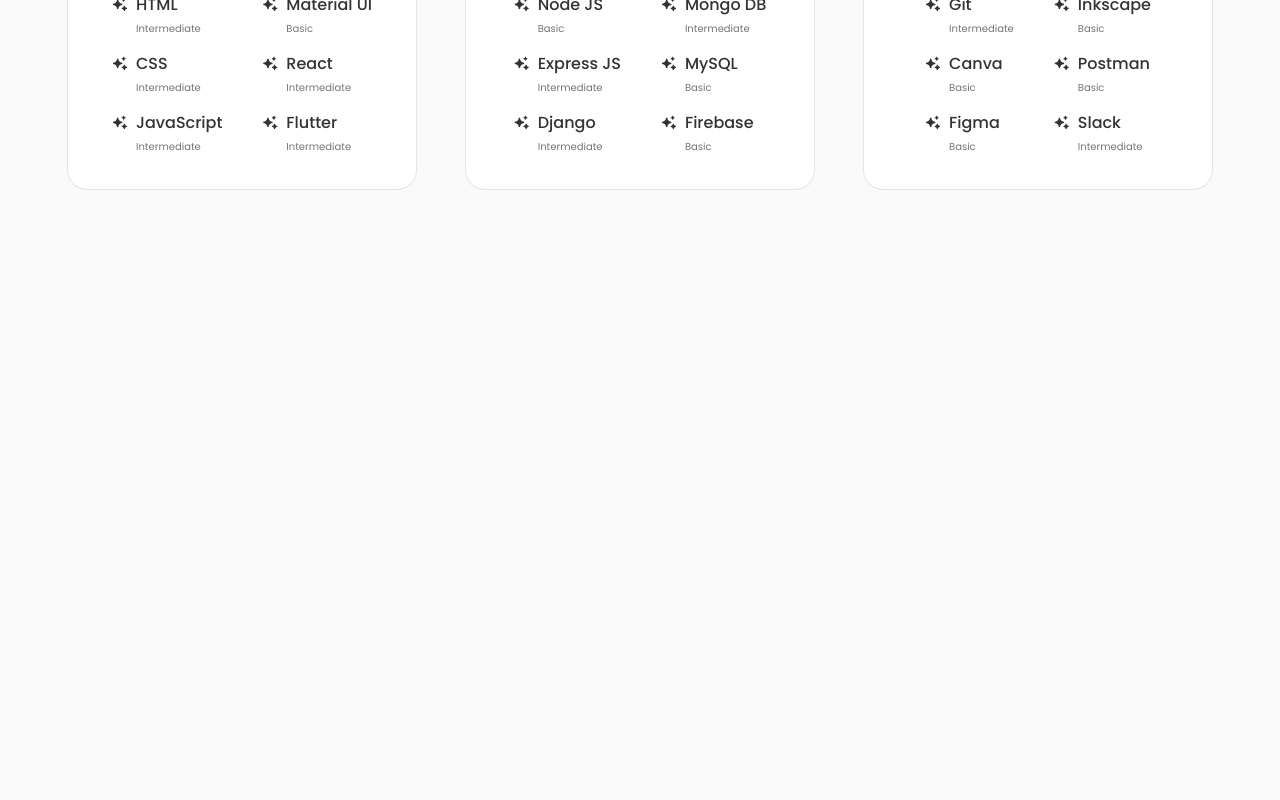
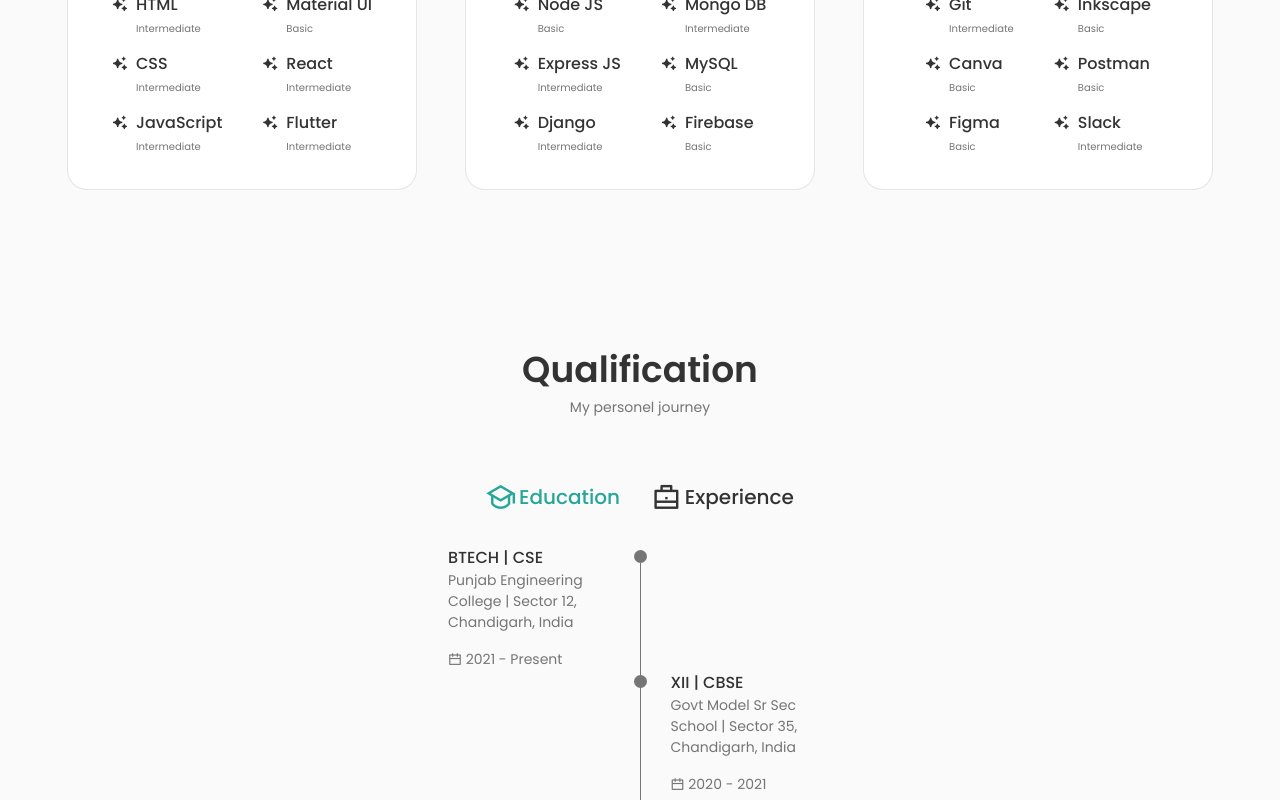
Before and after one commit to anshRS/portfolio, a React (Create React App) app in the folder web/: page / in a window 1280 px wide. Shown: the part 2000-2800 px from the top of the page. Before the commit the page ends 2222 px from the top, so only its background shows below. Built offline with nearby package versions, Linux system fonts and the light colour scheme.

Commit message:
Developed responsive Qualification section

```diff
--- a/web/src/App.css
+++ b/web/src/App.css
@@ -191,9 +191,9 @@
 
 /* For medium devices */
 @media screen and (max-width: 768px) {
-    body {
+    /* body {
         margin: 0 0 var(--header-height) 0;
-    }
+    } */
 
     .section {
         padding: 2rem 0 4rem;
--- a/web/src/App.js
+++ b/web/src/App.js
@@ -4,6 +4,7 @@
 import Home from './components/home/Home';
 import About from './components/about/About';
 import Skills from './components/skills/Skills';
+import Qualification from './components/qualification/Qualification';
 
 function App() {
   return (
@@ -15,6 +16,7 @@
         <Home />
         <About />
         <Skills />
+        <Qualification />
       </main>
 
     </>
--- /dev/null
+++ b/web/src/components/qualification/Qualification.jsx
@@ -0,0 +1,155 @@
+import React, { useState } from 'react'
+import './qualification.css'
+
+const Qualification = () => {
+    const [toggleState, setToggleState] = useState(1);
+
+    const toggleTab = (index) => {
+        setToggleState(index);
+    }
+
+    return (
+        <section className="qualification section" id='portfolio'>
+            <h2 className="section__title">Qualification</h2>
+            <span className="section__subtitle">My personel journey</span>
+
+            <div className="qualification__container container">
+                <div className="qualification__tabs">
+                    <div className={
+                        toggleState === 1
+                            ? "qualification__button qualification__active button__flex"
+                            : "qualification__button button__flex"
+                    }
+                    onClick={() => toggleTab(1)}
+                    >
+                        <i class="ri-graduation-cap-line qualification__icon"></i> Education
+                    </div>
+
+                    <div className={
+                        toggleState === 2
+                            ? "qualification__button qualification__active button__flex"
+                            : "qualification__button button__flex"
+                    }
+                    onClick={() => toggleTab(2)}>
+                        <i class="ri-briefcase-line qualification__icon"></i> Experience
+                    </div>
+                </div>
+
+                <div className="qualification__sections">
+                    <div className={
+                        toggleState === 1
+                            ? "qualification__content qualification__content-active"
+                            : "qualification__content"
+                    }>
+                        <div className="qualification__data">
+                            <div>
+                                <h3 className="qualification__title">BTECH | CSE</h3>
+                                <span className="qualification__subtitle">
+                                    Punjab Engineering College | Sector 12, Chandigarh, India
+                                </span>
+                                <div className="qualification__calendar">
+                                    <i class="ri-calendar-line"></i> 2021 - Present
+                                </div>
+                            </div>
+
+                            <div>
+                                <span className="qualification__rounder"></span>
+                                <span className="qualification__line">
+
+                                </span>
+                            </div>
+                        </div>
+
+                        <div className="qualification__data">
+                            <div></div>
+
+                            <div>
+                                <span className="qualification__rounder"></span>
+                                <span className="qualification__line">
+
+                                </span>
+                            </div>
+
+                            <div>
+                                <h3 className="qualification__title">XII | CBSE</h3>
+                                <span className="qualification__subtitle">
+                                Govt Model Sr Sec School | Sector 35, Chandigarh, India
+                                </span>
+                                <div className="qualification__calendar">
+                                    <i class="ri-calendar-line"></i> 2020 - 2021
+                                </div>
+                            </div>
+                        </div>
+
+                        <div className="qualification__data">
+                            <div>
+                                <h3 className="qualification__title">X | CBSE</h3>
+                                <span className="qualification__subtitle">
+                                Ashiana Public School | Sector 46, Chandigarh, India
+                                </span>
+                                <div className="qualification__calendar">
+                                    <i class="ri-calendar-line"></i> 2018 - 2019
+                                </div>
+                            </div>
+
+                            <div>
+                                <span className="qualification__rounder"></span>
+                                <span className="qualification__line">
+
+                                </span>
+                            </div>
+                        </div>
+                    </div>
+
+                    <div className={
+                        toggleState === 2
+                            ? "qualification__content qualification__content-active"
+                            : "qualification__content"
+                    }>
+                        <div className="qualification__data">
+                            <div>
+                                <h3 className="qualification__title">IB Member</h3>
+                                <span className="qualification__subtitle">
+                                    Implementatin Body member of PEC ACM CSS
+                                </span>
+                                <div className="qualification__calendar">
+                                    <i class="ri-calendar-line"></i> Jan-May 2023
+                                </div>
+                            </div>
+
+                            <div>
+                                <span className="qualification__rounder"></span>
+                                <span className="qualification__line">
+
+                                </span>
+                            </div>
+                        </div>
+
+                        <div className="qualification__data">
+                            <div></div>
+
+                            <div>
+                                <span className="qualification__rounder"></span>
+                                <span className="qualification__line">
+
+                                </span>
+                            </div>
+
+                            <div>
+                                <h3 className="qualification__title">Team Lead</h3>
+                                <span className="qualification__subtitle">
+                                    Ideathon 2.0 conducted by PEC ACM CSS
+                                </span>
+                                <div className="qualification__calendar">
+                                    <i class="ri-calendar-line"></i> Nov-Dec 2022
+                                </div>
+                            </div>
+                        </div>
+                    </div>
+                </div>
+            </div>
+        </section>
+    )
+}
+
+export default Qualification
--- /dev/null
+++ b/web/src/components/qualification/qualification.css
@@ -0,0 +1,119 @@
+.qualification__container {
+    max-width: 768px;
+}
+
+.qualification__tabs {
+    display: flex;
+    justify-content: center;
+    margin-bottom: var(--mb-2);
+}
+
+.qualification__button {
+    font-size: var(--h3-font-size);
+    font-weight: var(--font-medium);
+    color: var(--title-color);
+    margin: 0 var(--mb-1);
+    cursor: pointer;
+}
+
+.qualification__button:hover {
+    color: var(--primary-color);
+}
+
+.qualification__icon {
+    font-size: 1.8rem;
+    margin-right: var(--mb-0-25);
+}
+
+.qualification__active {
+    color: var(--primary-color);
+}
+
+.qualification__sections {
+    display: grid;
+    grid-template-columns: 0.5fr;
+    justify-content: center;
+}
+
+.qualification__content {
+    display: none;
+}
+
+.qualification__content-active {
+    display: block;
+}
+
+.qualification__data {
+    display: grid;
+    grid-template-columns: 1fr max-content 1fr;
+    column-gap: 1.5rem;
+}
+
+.qualification__title {
+    font-size: var(--normal-font-size);
+    font-weight: var(--font-medium);
+}
+
+.qualification__subtitle {
+    display: inline-block;
+    font-size: var(--small-font-size);
+    margin-bottom: var(--mb-1);
+}
+
+.qualification__calendar {
+    font-size: var(--small-font-size);
+}
+
+.qualification__rounder {
+    display: inline-block;
+    width: 13px;
+    height: 13px;
+    background-color: var(--text-color);
+    border-radius: 50%;
+}
+
+.qualification__line {
+    display: block;
+    position: relative;
+    width: 1px;
+    height: 100%;
+    background-color: var(--text-color);
+    transform: translate(6px, -7px);
+    z-index: -10;
+}
+
+/* Breakpoints */
+
+/* For large devices */
+@media screen and (max-width: 992px) {
+    .qualification__container {
+        margin-left: auto;
+        margin-right: auto;
+    }
+}
+
+/* For medium devices */
+@media screen and (max-width: 768px) {
+    .qualification__container {
+        margin-left: var(--mb-1-5);
+        margin-right: var(--mb-1-5);
+    }
+}
+
+@media screen and (max-width: 576px) {
+    .qualification__sections {
+        grid-template-columns: initial;
+    }
+
+    .qualification__button {
+        margin: 0 var(--mb-0-75);
+    }
+
+}
+
+/* For small devices */
+@media screen and (max-width: 350px) {
+    .qualification__data {
+        gap: 0.5rem;
+    }
+}
```
